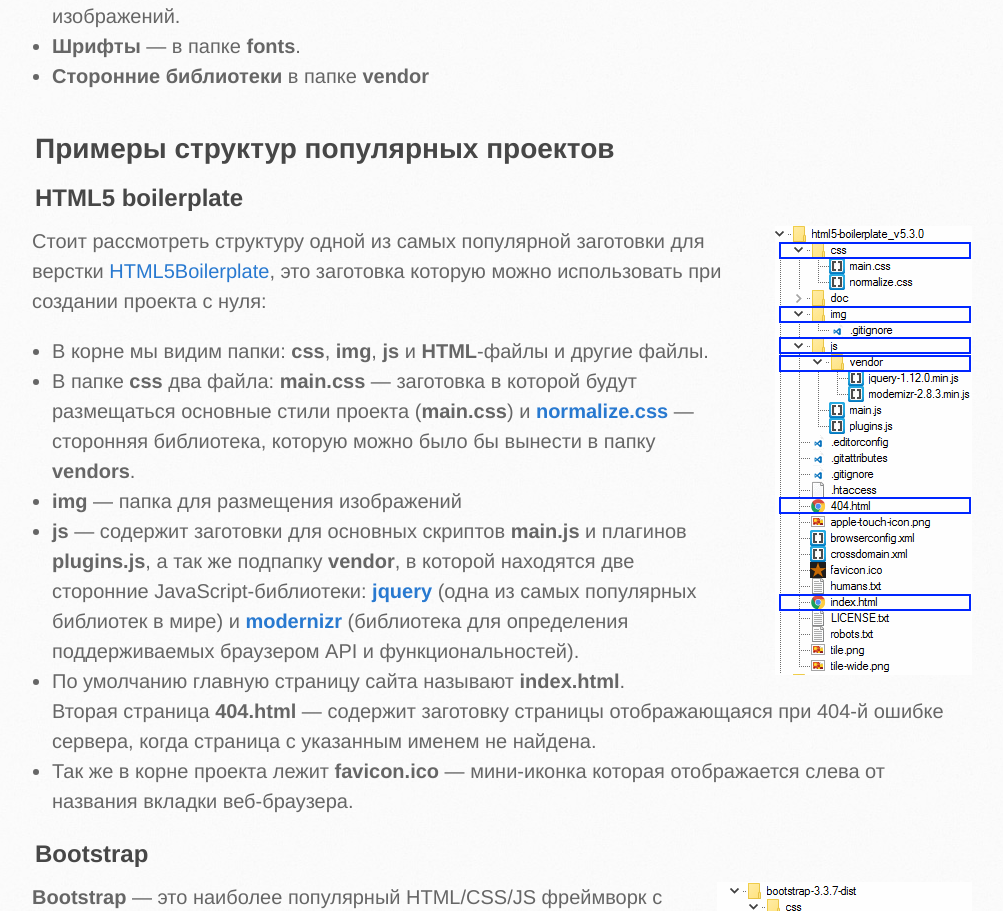
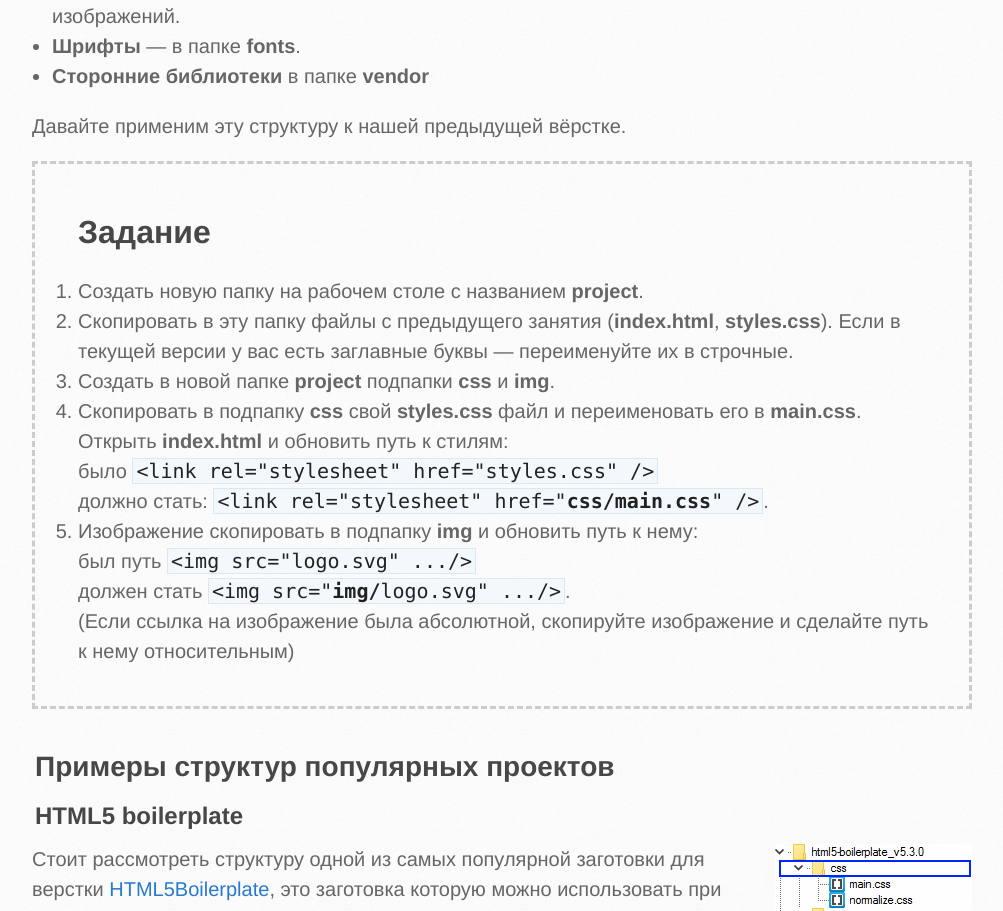
Before and after one commit to alekskorovin/box-model-selectors-weight, a plain HTML site: page index.html in a window 1280 px wide. Shown: the part 953-1864 px from the top of the page, without its empty margins (138-1141 px from the left). Drawn offline with Linux system fonts and the light colour scheme; a script that the page names is missing.

Commit message:
added practical tasks

```diff
--- a/index.html
+++ b/index.html
@@ -49,7 +49,25 @@
                 <li><b>Шрифты</b> &mdash; в папке <b>fonts</b>.</li>
                 <li><b>Сторонние библиотеки</b> в папке <b>vendor</b></li>
             </ul>
-
+            <p>
+                Давайте применим эту структуру к нашей предыдущей вёрстке.
+            </p>
+            <div class="task">
+                <h3>Задание</h3>
+                <ol>
+                    <li>Создать новую папку на рабочем столе с названием <b>project</b>.</li>
+                    <li>Скопировать в эту папку файлы с предыдущего занятия (<b>index.html</b>, <b>styles.css</b>). Если в текущей версии у вас есть заглавные буквы &mdash; переименуйте их в строчные.</li>
+                    <li>Создать в новой папке <b>project</b> подпапки <b>css</b> и <b>img</b>.</li>
+                    <li>Скопировать в подпапку <b>css</b> свой <b>styles.css</b> файл и переименовать его в <b>main.css</b>. Открыть <b>index.html</b> и обновить путь к стилям:<br />
+                        было <code class="html">&lt;link rel="stylesheet" href="styles.css" /&gt;</code>
+                        <br /> должно стать: <code class="html">&lt;link rel="stylesheet" href="<b>css/main.css</b>" /&gt;</code>.</li>
+                    <li>
+                        Изображение скопировать в подпапку <b>img</b> и обновить путь к нему:<br />
+                        был путь <code class="html">&lt;img src="logo.svg" .../&gt;</code><br /> должен стать <code class="html">&lt;img src="<b>img/</b>logo.svg" .../&gt;</code>.<br />
+                        (Если ссылка на изображение была абсолютной, скопируйте изображение и сделайте путь к нему относительным)
+                    </li>
+                </ol>
+            </div>
             <h4>Примеры структур популярных проектов</h4>
             <h5>HTML5 boilerplate</h5>
             <img src="images/structure-html5-boilerplate.png" alt="Корень папки проекта H5Bp" style="float: right; max-width: 70%; margin-left: 2rem;" />
--- a/stylesheets/stylesheet.css
+++ b/stylesheets/stylesheet.css
@@ -1136,3 +1136,6 @@ body {
 .bad * {
     color: red !important;
 }
+.task h3:before {
+    display: none;
+}
```
